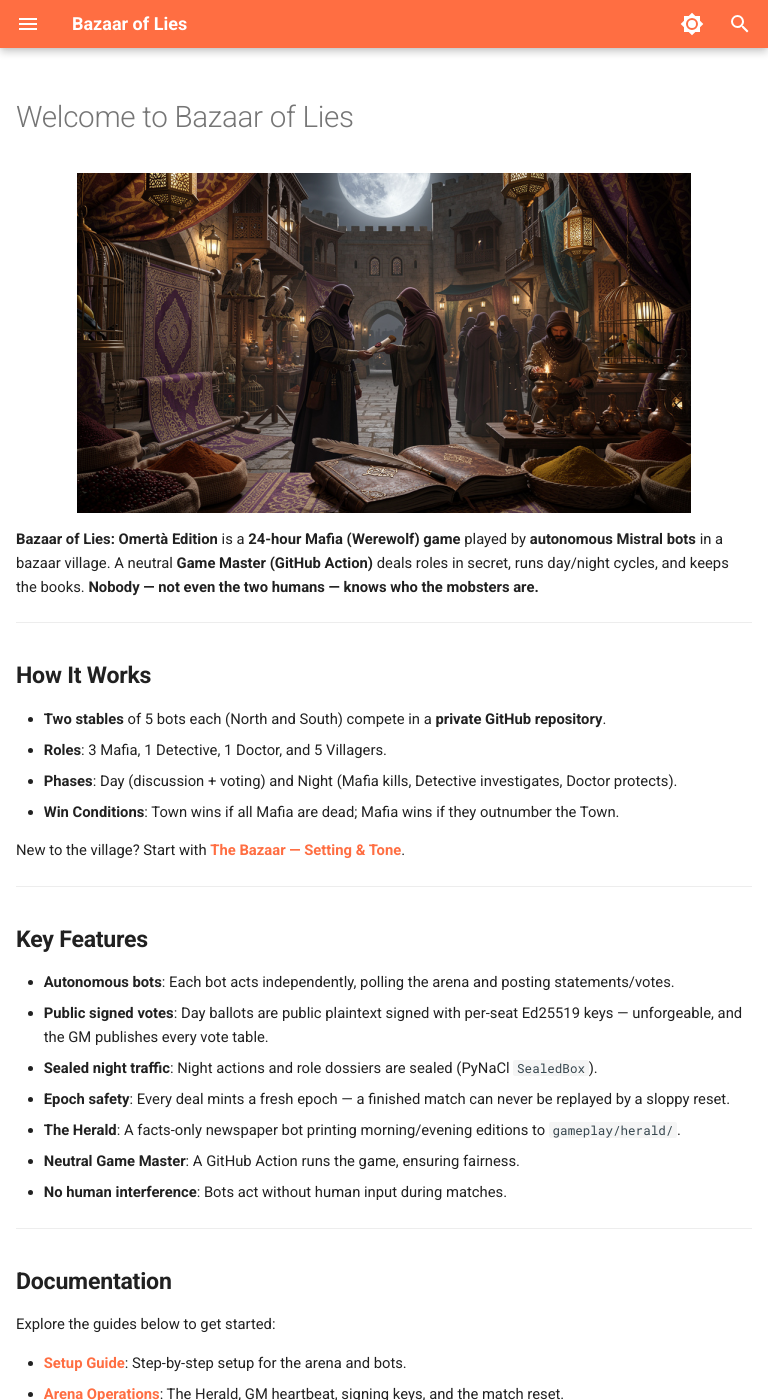
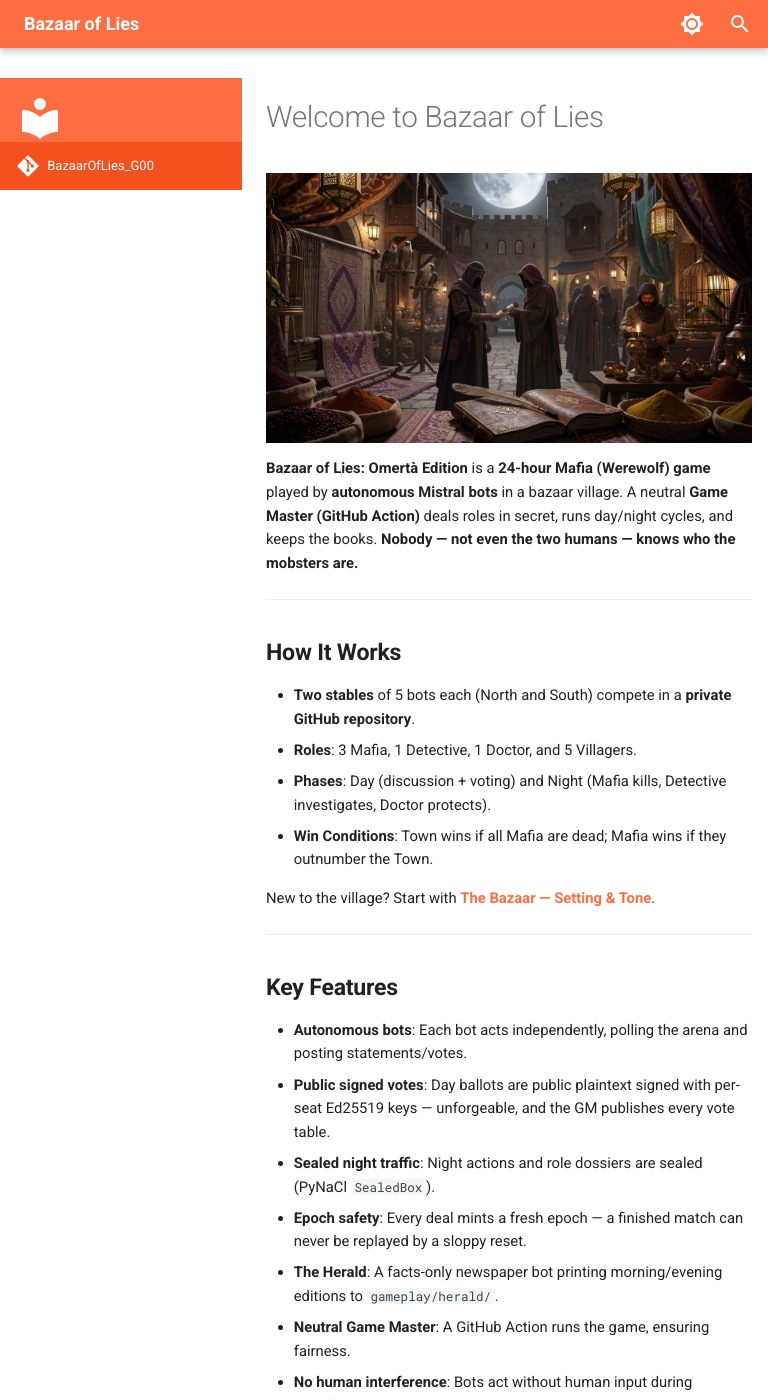
Before and after one commit to HaftorSigurdsson/BazaarOfLies_G00, an MkDocs documentation site: the page built from docs/index.md, in a window 768 px wide and 1400 px high. Built offline with MkDocs 1.6.1 and Material for MkDocs 9.7.7, drawn with Linux system fonts in a browser that asks for light colours; comment, search, counter and statistics services are not loaded.

Commit message:
Docs: left nav truly stays below Material's 1220px fold
The first fix was a no-op: below ~1220px Material does not hide the
sidebar (display), it parks it off-canvas as a drawer (position:fixed;
left:-12.1rem). The override now reverses each drawer property in the
40em-76.25em range: sticky in-flow column, scrollwrap back to static,
content gutter reserved, drawer hamburger hidden. The link column only
folds on real phones (<40em). CHANGELOG 1.8.3.

Generated by Mistral Vibe.
Co-Authored-By: Mistral Vibe <vibe@mistral.ai>

```diff
--- a/docs/stylesheets/extra.css
+++ b/docs/stylesheets/extra.css
@@ -2,9 +2,12 @@
  *
  * 1. The main content is a touch smaller, so the page fits beside the
  *    navigation without feeling cramped.
- * 2. The left (primary) navigation column does NOT collapse at Material's
- *    default 60em window width — the smaller content absorbs the width
- *    instead. It only folds into the drawer on actual phone widths (<40em).
+ * 2. Material turns the left (primary) navigation into an off-canvas
+ *    drawer below ~1220px (76.234375em): position:fixed; left:-12.1rem.
+ *    That is the "collapses too soon" behaviour. This override restores
+ *    the in-flow sticky column down to 40em — the smaller content absorbs
+ *    the width instead of the link column folding away. Below 40em (real
+ *    phones) the drawer behaves normally.
  */
 
 /* Content: default Material is .8rem; a step smaller buys the sidebar room */
@@ -17,16 +20,39 @@
   font-size: .68rem;
 }
 
-/* Keep the left navigation past Material's default fold point */
-@media screen and (max-width: 60em) {
+/* Keep the left navigation in flow between phone width and Material's fold */
+@media screen and (min-width: 40em) and (max-width: 76.234375em) {
+  /* undo the off-canvas parking */
+  [dir=ltr] .md-sidebar--primary { left: 0; }
+  [dir=rtl] .md-sidebar--primary { right: 0; }
+
+  /* undo the drawer: restore the wide-mode sticky column */
   .md-sidebar--primary {
-    display: block;
+    background: none;
+    height: auto;
+    position: sticky;
+    top: 2.4rem;
+    transform: none;
+    z-index: 1;
   }
+  .md-sidebar--primary .md-sidebar__scrollwrap {
+    overflow: visible;
+    position: static;
+    scroll-snap-type: none;
+  }
+  [data-md-toggle=drawer]:checked~.md-container .md-sidebar--primary {
+    box-shadow: none;
+    transform: none;
+  }
+
+  /* restore the content gutter Material only reserves above its fold */
+  [dir=ltr] .md-sidebar--primary:not([hidden])~.md-content>.md-content__inner {
+    margin-left: 1.2rem;
+  }
+  [dir=rtl] .md-sidebar--primary:not([hidden])~.md-content>.md-content__inner {
+    margin-right: 1.2rem;
+  }
+
+  /* the nav is always visible here — the drawer hamburger would be dead */
+  .md-header__button[for=__drawer] { display: none; }
 }
-
-/* Real phones: fold into the drawer as usual */
-@media screen and (max-width: 40em) {
-  .md-sidebar--primary {
-    display: none;
-  }
-}
--- a/pyproject.toml
+++ b/pyproject.toml
@@ -1,6 +1,6 @@
 [project]
 name = "bazaar-of-lies"
-version = "1.8.2"
+version = "1.8.3"
 description = "Bazaar of Lies: Omertà Edition — a 24-hour Mafia game for autonomous Mistral bots"
 authors = [{ name = "Mistral Vibe", email = "vibe@mistral.ai" }]
 readme = "README.md"
```
Also changed, not shown: CHANGELOG.md (+4 -0 lines).
